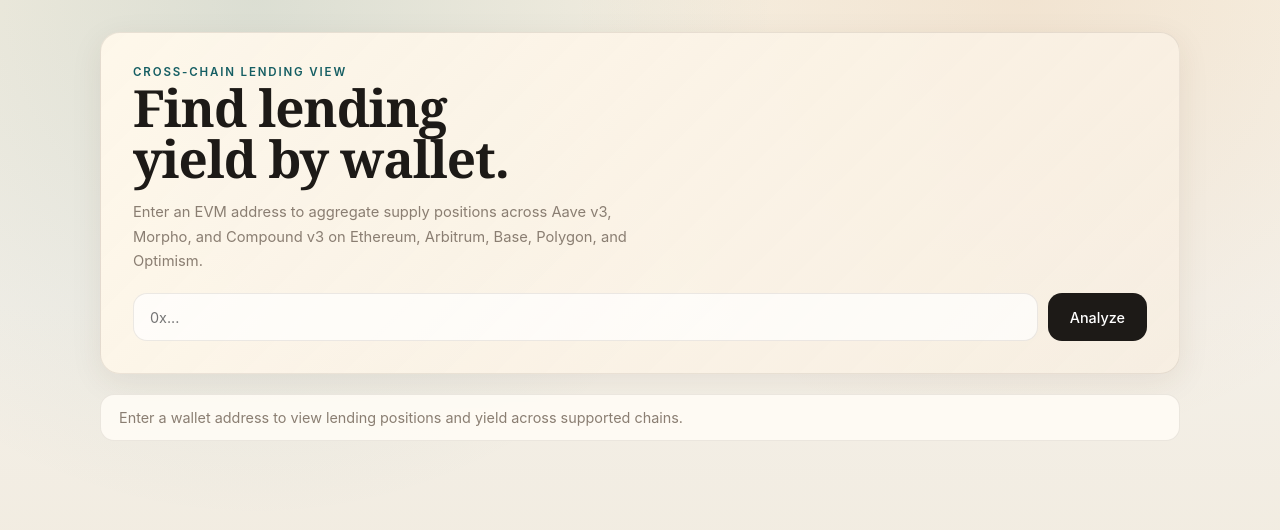
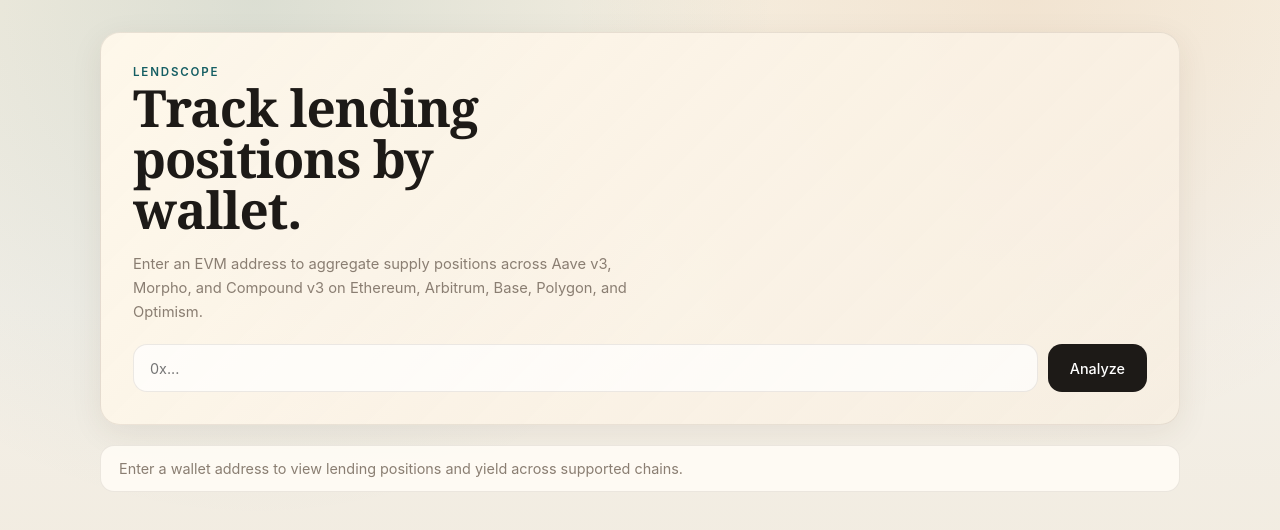
Before and after one commit to kbizikav/interest-explorer, a Next.js app: page / in a window 1280 px wide. Shown: the top 530 px of the page. Built offline with nearby package versions, Linux system fonts and the light colour scheme.

Commit message:
chore: rename app to lendscope

```diff
--- a/app/layout.tsx
+++ b/app/layout.tsx
@@ -3,7 +3,7 @@ import type { Metadata } from "next";
 import "./globals.css";
 
 export const metadata: Metadata = {
-  title: "Lending Interest Dashboard",
+  title: "LendScope",
   description: "Cross-chain lending interest dashboard for Aave v3, Morpho, and Compound v3.",
 };
 
--- a/app/page.tsx
+++ b/app/page.tsx
@@ -165,8 +165,8 @@ export default function HomePage() {
       <section className={`hero${hasData ? " compact" : ""}`}>
         <div className="hero-intro">
           <div className="stack">
-            <p className="eyebrow">Cross-Chain Lending View</p>
-            <h1>Find lending yield by wallet.</h1>
+            <p className="eyebrow">LendScope</p>
+            <h1>Track lending positions by wallet.</h1>
           </div>
           <p className="hero-copy">
             Enter an EVM address to aggregate supply positions across
--- a/package.json
+++ b/package.json
@@ -1,5 +1,5 @@
 {
-  "name": "liquidity-explore",
+  "name": "lend-scope",
   "version": "1.0.0",
   "private": true,
   "description": "Cross-chain lending interest dashboard",
```
Also changed, not shown: 1 other file (tests, documents, lock files or other folders).
